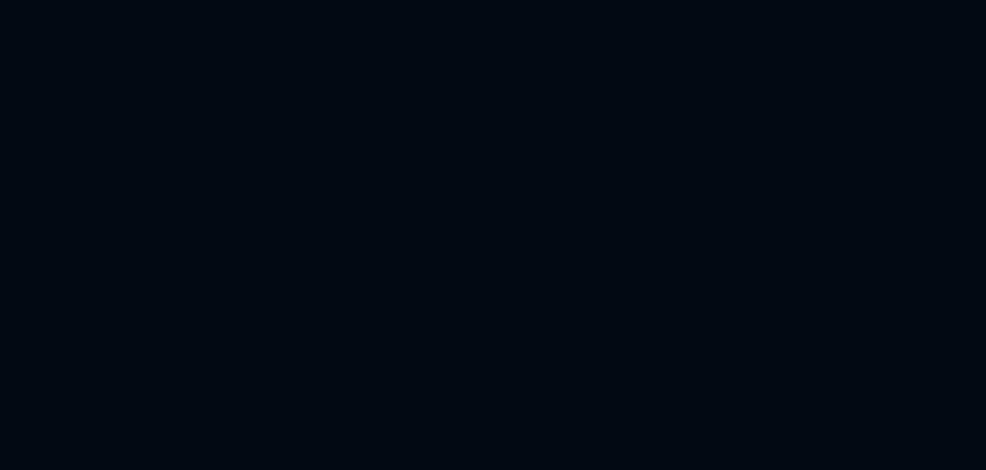
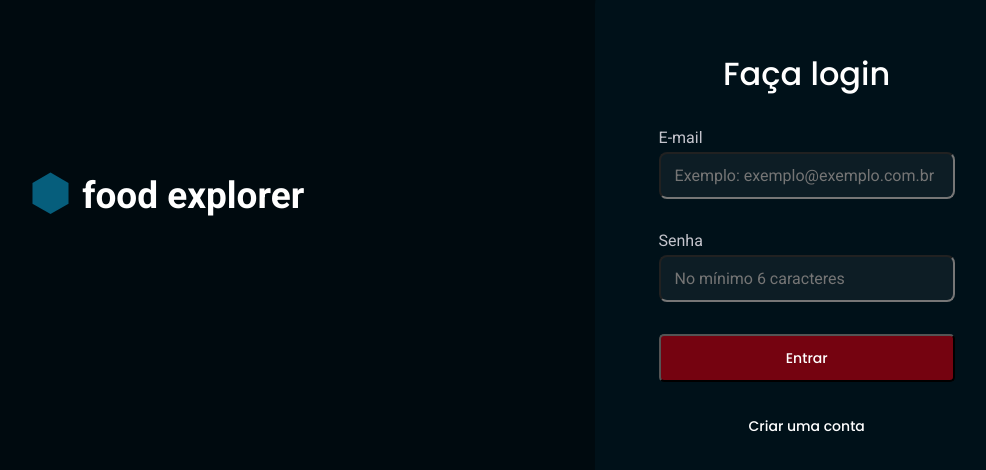
Before and after one commit to nicholassouto/food-explorer-front, a React (Vite) app: page /SignIn in a window 1280 px wide. Before the commit this address had no page. Shown: the part 130-600 px from the top of the page, without its empty margins (116-1102 px from the left). Built offline with nearby package versions, Linux system fonts and the light colour scheme.

Commit message:
sign in and up page added

```diff
--- a/src/Components/Header/index.jsx
+++ b/src/Components/Header/index.jsx
@@ -18,6 +18,10 @@
     navigate("/menu");
   }
 
+  function goToLogin() {
+    navigate("/signin");
+  }
+
   return (
     <Container>
       <div>
@@ -35,11 +39,11 @@
         <p>Meus favoritos</p>
         <p>Histórico de pedidos</p>
       </PedidosFavoritos>
-      <div className="receipt">
+      <div onClick={goToLogin} className="receipt">
         <ReactSVG src={receipt} alt="icone de recibo" />
         <span>0</span>
       </div>
-      <Button className="orders">
+      <Button onClick={goToLogin} className="orders">
         <ReactSVG src={receipt} alt="ico de recibo" />
         <p>Pedidos</p>
         <p>
--- /dev/null
+++ b/src/Pages/SignIn/index.jsx
@@ -0,0 +1,44 @@
+import { Container, Dados } from "./styles";
+import { ReactSVG } from "react-svg";
+import { useNavigate } from "react-router-dom";
+
+import polygon from "../../assets/polygon.svg";
+import { Button } from "../../Components/Button";
+
+export function SignIn() {
+  const navigate = useNavigate();
+
+  function goToHome() {
+    navigate("/");
+  }
+
+  function handleSignUp() {
+    navigate("/SignUp");
+  }
+
+  return (
+    <Container>
+      <div>
+        <ReactSVG src={polygon} alt="poligono azul" />
+        <h2>food explorer</h2>
+      </div>
+      <section>
+        <h1>Faça login</h1>
+        <Dados>
+          <label htmlFor="email">E-mail</label>
+          <input type="email" id="email" placeholder="Exemplo: exemplo@exemplo.com.br" />
+        </Dados>
+        <Dados>
+          <label htmlFor="password">Senha</label>
+          <input type="password" id="password" placeholder="No mínimo 6 caracteres" minLength={6} />
+        </Dados>
+        <Button onClick={goToHome} className="login">
+          <p>Entrar</p>
+        </Button>
+        <Button onClick={handleSignUp} className="create">
+          <p>Criar uma conta</p>
+        </Button>
+      </section>
+    </Container>
+  );
+}
--- /dev/null
+++ b/src/Pages/SignIn/styles.js
@@ -0,0 +1,133 @@
+import { styled } from "styled-components";
+
+export const Container = styled.div`
+  width: 100vw;
+  height: 100vh;
+  display: flex;
+  flex-direction: column;
+  align-items: center;
+  align-self: center;
+
+  @media (min-width: 1024px) {
+    flex-direction: row;
+    justify-content: space-around;
+  }
+
+  .login {
+    display: flex;
+    flex-direction: row;
+    justify-content: center;
+    align-items: center;
+    border-radius: 0.5rem;
+    background-color: ${({ theme }) => theme.tomato.tomato100};
+    width: 100%;
+    padding-top: 1rem;
+    padding-bottom: 1rem;
+
+    > p {
+      color: ${({ theme }) => theme.light.light100};
+      font-family: ${({ theme }) => theme.fonts.poppins};
+      font-size: 1.4rem;
+      font-weight: 500;
+      line-height: 2.4rem;
+    }
+  }
+
+  .create {
+    background: none;
+    border: none;
+    width: 100%;
+    display: flex;
+    flex-direction: row;
+    justify-content: center;
+    align-items: center;
+    margin-top: 3.2rem;
+    padding-left: 9rem;
+    padding-right: 9rem;
+
+    > p {
+      color: ${({ theme }) => theme.light.light100};
+      font-family: ${({ theme }) => theme.fonts.poppins};
+      font-size: 1.4rem;
+      font-weight: 500;
+      line-height: 2.4rem;
+    }
+  }
+
+  > div {
+    display: flex;
+    flex-direction: row;
+    align-items: center;
+    gap: 1rem;
+    margin-top: 15.8rem;
+
+    @media (min-width: 1024px) {
+      margin-top: -15rem;
+    }
+
+    > h2 {
+      color: ${({ theme }) => theme.light.light100};
+      font-size: 3.7rem;
+      font-weight: 700;
+    }
+
+    svg {
+      height: 4.3rem;
+      width: 4.3rem;
+      margin-left: -3rem;
+
+      @media (min-width: 1024px) {
+        margin-left: 0rem;
+      }
+    }
+  }
+
+  > section {
+    margin-top: 7.3rem;
+
+    @media (min-width: 1024px) {
+      background-color: ${({ theme }) => theme.dark.dark700};
+      border-radius: 1.6rem;
+      padding: 6.4rem;
+      margin-top: -5rem;
+    }
+
+    > h1 {
+      display: none;
+
+      @media (min-width: 1024px) {
+        display: flex;
+        flex-direction: row;
+        justify-content: center;
+        align-items: center;
+        color: ${({ theme }) => theme.light.light100};
+        font-family: ${({ theme }) => theme.fonts.poppins};
+        font-size: 3.2rem;
+        font-weight: 500;
+        line-height: 140%;
+        margin-bottom: 3.2rem;
+      }
+    }
+  }
+`;
+
+export const Dados = styled.div`
+  display: flex;
+  flex-direction: column;
+
+  > label {
+    color: ${({ theme }) => theme.light.light400};
+    font-size: 1.6rem;
+    font-weight: 400;
+    margin-bottom: 0.5rem;
+  }
+
+  > input {
+    background-color: ${({ theme }) => theme.dark.dark900};
+    border-radius: 0.8rem;
+    font-size: 1.6rem;
+    font-weight: 400;
+    padding: 1.2rem 1.4rem;
+    margin-bottom: 3.2rem;
+  }
+`;
--- /dev/null
+++ b/src/Pages/SignUp/index.jsx
@@ -0,0 +1,44 @@
+import { Container, Dados } from "./styles";
+import { ReactSVG } from "react-svg";
+import { useNavigate } from "react-router-dom";
+
+import polygon from "../../assets/polygon.svg";
+import { Button } from "../../Components/Button";
+
+export function SignUp() {
+  const navigate = useNavigate();
+
+  function goToSignIn() {
+    navigate(-1);
+  }
+
+  return (
+    <Container>
+      <div>
+        <ReactSVG src={polygon} alt="poligono azul" />
+        <h2>food explorer</h2>
+      </div>
+      <section>
+        <h1>Crie sua conta</h1>
+        <Dados>
+          <label htmlFor="name">E-mail</label>
+          <input type="text" id="name" placeholder="Exemplo: Maria da Silva" />
+        </Dados>
+        <Dados>
+          <label htmlFor="email">E-mail</label>
+          <input type="email" id="email" placeholder="Exemplo: exemplo@exemplo.com.br" />
+        </Dados>
+        <Dados>
+          <label htmlFor="password">Senha</label>
+          <input type="password" id="password" placeholder="No mínimo 6 caracteres" minLength={6} />
+        </Dados>
+        <Button className="login">
+          <p>Criar conta</p>
+        </Button>
+        <Button className="create">
+          <p onClick={goToSignIn}>Ja tenho uma conta</p>
+        </Button>
+      </section>
+    </Container>
+  );
+}
--- /dev/null
+++ b/src/Pages/SignUp/styles.js
@@ -0,0 +1,133 @@
+import { styled } from "styled-components";
+
+export const Container = styled.div`
+  width: 100vw;
+  height: 100vh;
+  display: flex;
+  flex-direction: column;
+  align-items: center;
+  align-self: center;
+
+  @media (min-width: 1024px) {
+    flex-direction: row;
+    justify-content: space-around;
+  }
+
+  .login {
+    display: flex;
+    flex-direction: row;
+    justify-content: center;
+    align-items: center;
+    border-radius: 0.5rem;
+    background-color: ${({ theme }) => theme.tomato.tomato100};
+    width: 100%;
+    padding-top: 1rem;
+    padding-bottom: 1rem;
+
+    > p {
+      color: ${({ theme }) => theme.light.light100};
+      font-family: ${({ theme }) => theme.fonts.poppins};
+      font-size: 1.4rem;
+      font-weight: 500;
+      line-height: 2.4rem;
+    }
+  }
+
+  .create {
+    background: none;
+    border: none;
+    width: 100%;
+    display: flex;
+    flex-direction: row;
+    justify-content: center;
+    align-items: center;
+    margin-top: 3.2rem;
+    padding-left: 9rem;
+    padding-right: 9rem;
+
+    > p {
+      color: ${({ theme }) => theme.light.light100};
+      font-family: ${({ theme }) => theme.fonts.poppins};
+      font-size: 1.4rem;
+      font-weight: 500;
+      line-height: 2.4rem;
+    }
+  }
+
+  > div {
+    display: flex;
+    flex-direction: row;
+    align-items: center;
+    gap: 1rem;
+    margin-top: 15.8rem;
+
+    @media (min-width: 1024px) {
+      margin-top: -15rem;
+    }
+
+    > h2 {
+      color: ${({ theme }) => theme.light.light100};
+      font-size: 3.7rem;
+      font-weight: 700;
+    }
+
+    svg {
+      height: 4.3rem;
+      width: 4.3rem;
+      margin-left: -3rem;
+
+      @media (min-width: 1024px) {
+        margin-left: 0rem;
+      }
+    }
+  }
+
+  > section {
+    margin-top: 7.3rem;
+
+    @media (min-width: 1024px) {
+      background-color: ${({ theme }) => theme.dark.dark700};
+      border-radius: 1.6rem;
+      padding: 6.4rem;
+      margin-top: -5rem;
+    }
+
+    > h1 {
+      display: none;
+
+      @media (min-width: 1024px) {
+        display: flex;
+        flex-direction: row;
+        justify-content: center;
+        align-items: center;
+        color: ${({ theme }) => theme.light.light100};
+        font-family: ${({ theme }) => theme.fonts.poppins};
+        font-size: 3.2rem;
+        font-weight: 500;
+        line-height: 140%;
+        margin-bottom: 3.2rem;
+      }
+    }
+  }
+`;
+
+export const Dados = styled.div`
+  display: flex;
+  flex-direction: column;
+
+  > label {
+    color: ${({ theme }) => theme.light.light400};
+    font-size: 1.6rem;
+    font-weight: 400;
+    margin-bottom: 0.5rem;
+  }
+
+  > input {
+    background-color: ${({ theme }) => theme.dark.dark900};
+    border-radius: 0.8rem;
+    font-size: 1.6rem;
+    font-weight: 400;
+    padding: 1.2rem 1.4rem;
+    margin-bottom: 3.2rem;
+  }
+`;
--- a/src/routes/app.routes.jsx
+++ b/src/routes/app.routes.jsx
@@ -3,6 +3,8 @@
 import { Home } from "../Pages/Home";
 import { Details } from "../Pages/Details";
 import { Menu } from "../Pages/Menu";
+import { SignIn } from "../Pages/SignIn";
+import { SignUp } from "../Pages/SignUp";
 
 export function AppRoutes() {
   return (
@@ -10,6 +12,8 @@
       <Route path="/" element={<Home />} />
       <Route path="/Menu" element={<Menu />} />
       <Route path="/Details/:id" element={<Details />} />
+      <Route path="/SignIn" element={<SignIn />} />
+      <Route path="/SignUp" element={<SignUp />} />
     </Routes>
   );
 }
```
